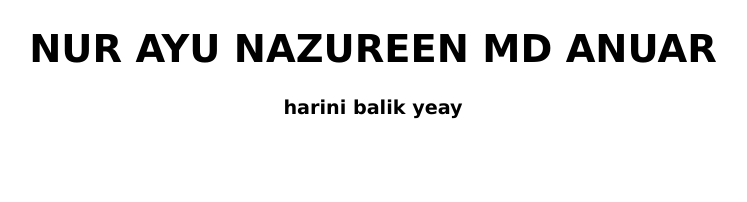
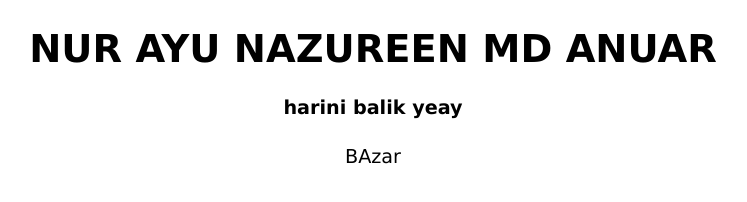
Before and after one commit to zureenanr/Kuiz2, a plain HTML site: page index.html in a window 1280 px wide. Shown: the whole page, without its empty margins (267-1014 px from the left). Drawn offline with Linux system fonts and the light colour scheme.

Commit message:
update perkataan kali kedua

```diff
--- a/index.html
+++ b/index.html
@@ -17,5 +17,6 @@
 <body>
     <h1>NUR AYU NAZUREEN MD ANUAR</h1>
     <h4>harini balik yeay</h4>
+    <p>BAzar<p/>
 </body>
 </html>
```
